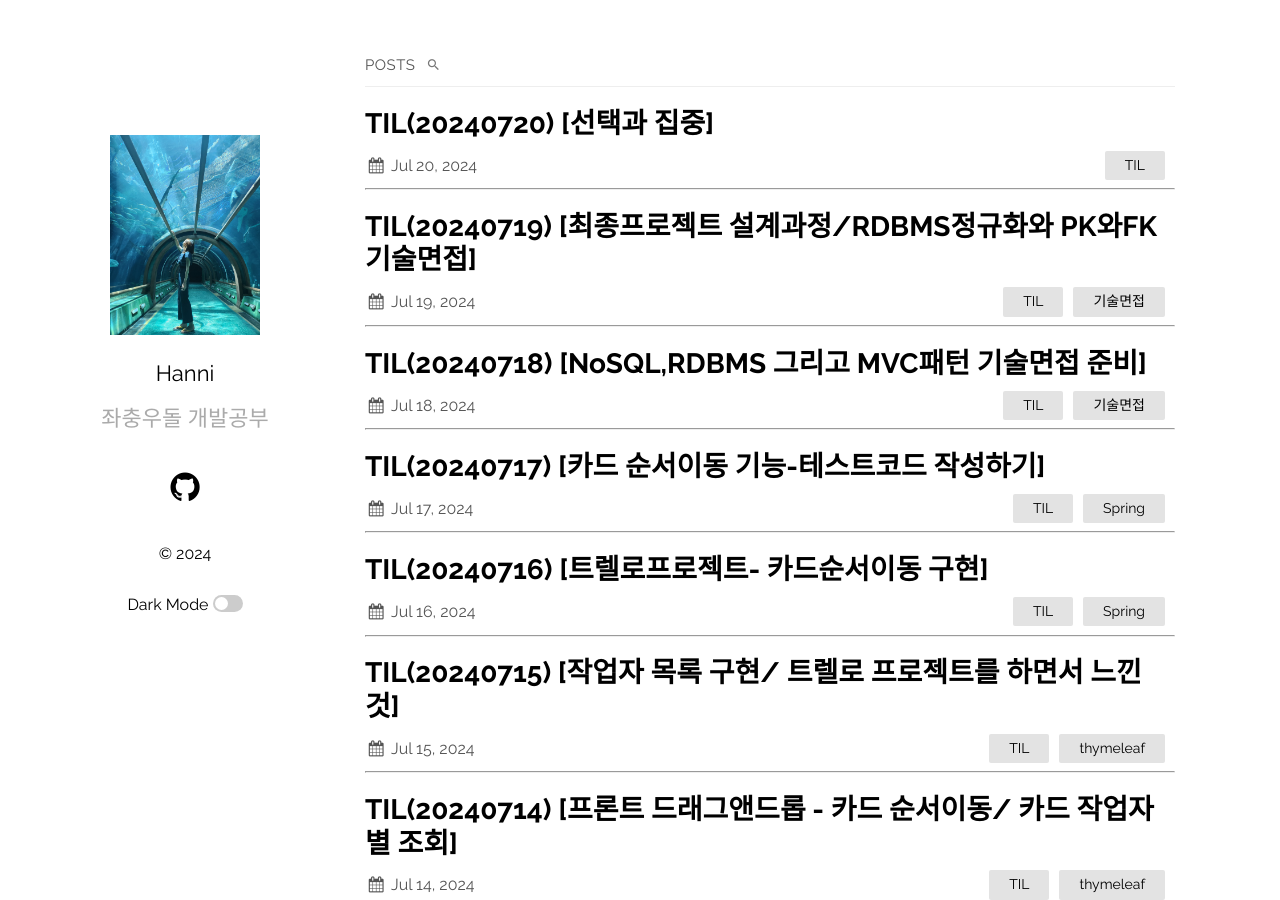
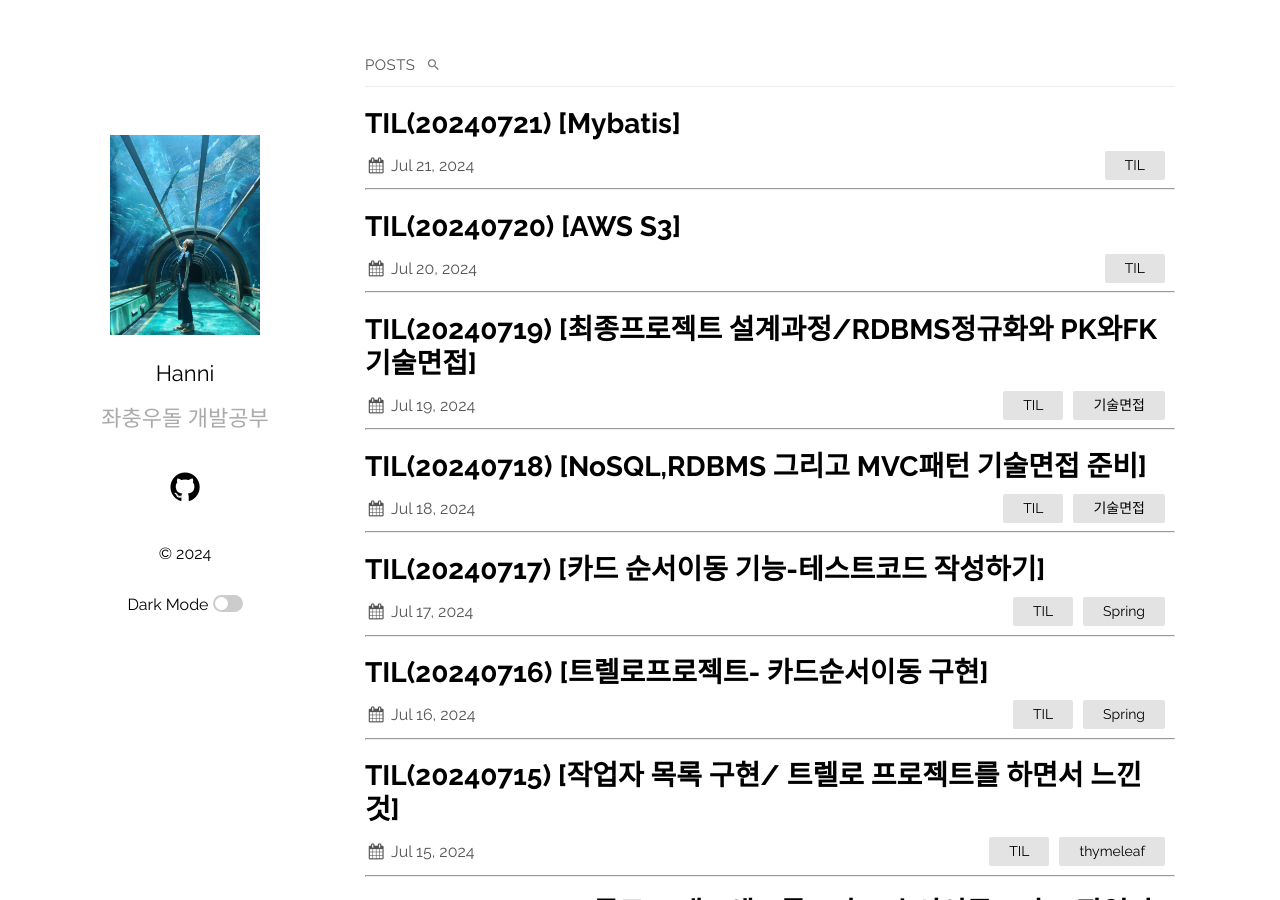
Before and after one commit to HaejungHan/HaejungHan.previous.blog, a Jekyll site: the page built from index.md, in a window 1280 px wide and 900 px high. Built offline with Jekyll 4.4.1, drawn with Linux system fonts in a browser that asks for light colours.

Commit message:
20240721 init

```diff
--- /dev/null
+++ b/_posts/2024-07/2024-07-21-.markdown
@@ -0,0 +1,8 @@
+---
+layout: post
+title:  "TIL(20240721) [Mybatis]"
+date:  2024-07-21
+categories: TIL
+---
+
+----------------------------------------------------------------------------
```
Also changed, not shown: _posts/2024-07/2024-07-20-AwsS3.markdown (renamed from _posts/2024-07/2024-07-20-선택과 집중.markdown, +4 -3 lines).
